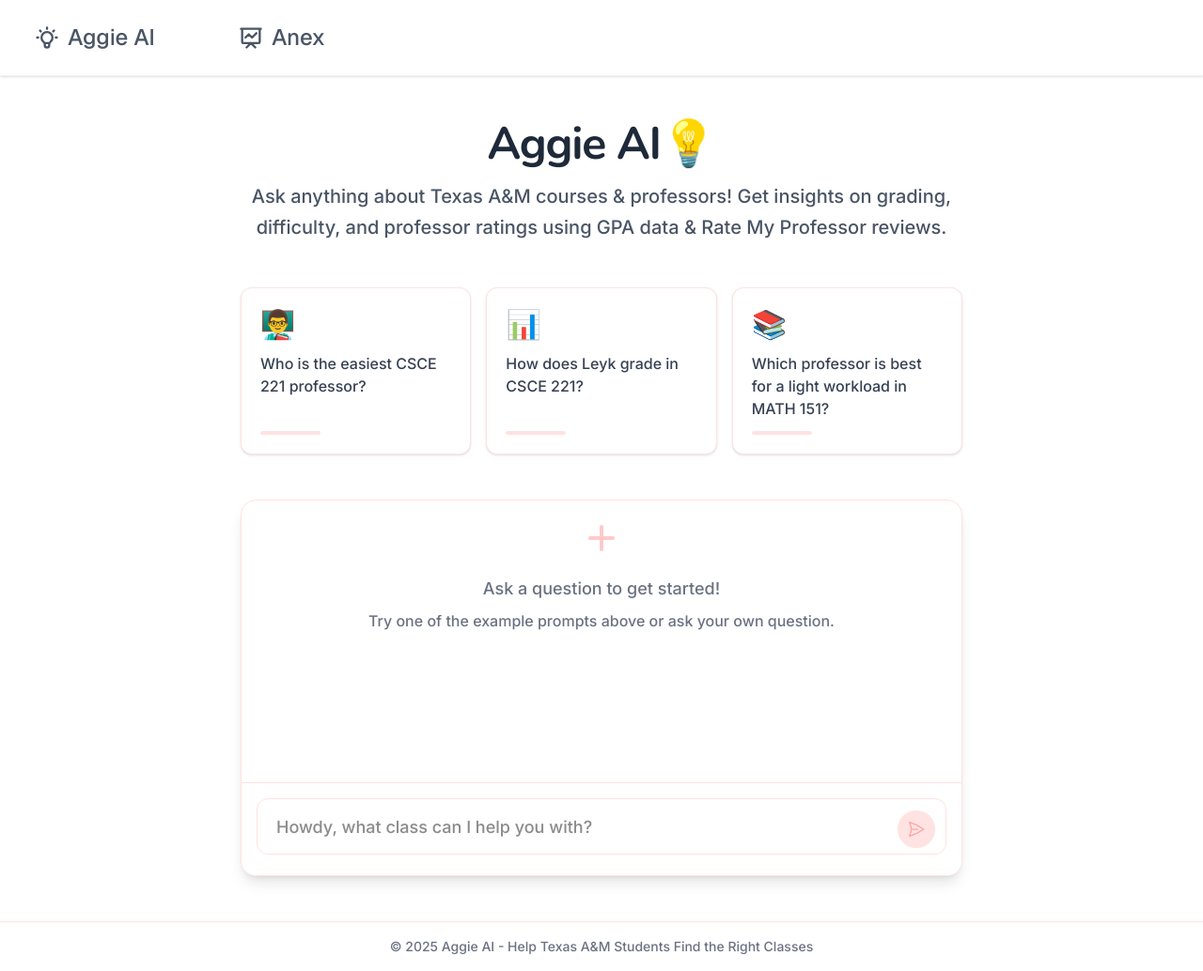
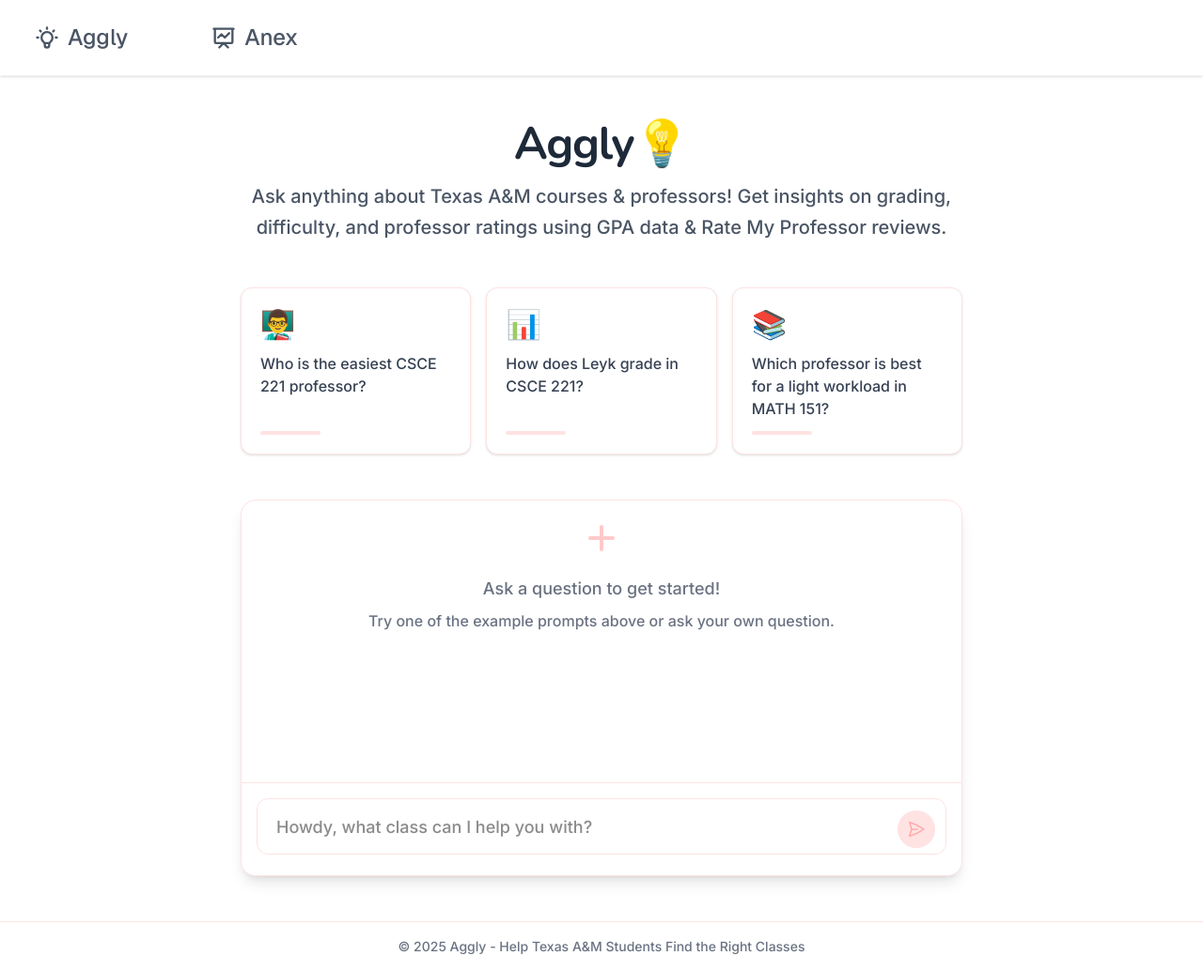
Before and after one commit to amaanchau/GarnettAI, a Next.js app in the folder garnett_frontend/: page / in a window 1280 px wide. Shown: the whole page at 94% size. Built offline with nearby package versions, Linux system fonts and the light colour scheme.

Commit message:
changed name to Aggly

```diff
--- a/garnett_frontend/src/app/anex/page.tsx
+++ b/garnett_frontend/src/app/anex/page.tsx
@@ -402,7 +402,7 @@
             </main>
 
             <footer className="py-4 text-center text-gray-500 text-sm border-t border-red-100 mt-auto">
-                <p>© 2025 Aggie AI - Help Texas A&M Students Find the Right Classes</p>
+                <p>© 2025 Aggly - Help Texas A&M Students Find the Right Classes</p>
             </footer>
         </div>
     );
--- a/garnett_frontend/src/app/layout.tsx
+++ b/garnett_frontend/src/app/layout.tsx
@@ -22,7 +22,7 @@
 });
 
 export const metadata: Metadata = {
-  title: "Aggie AI",
+  title: "Aggly",
   description: "Generated by create next app",
 };
 
--- a/garnett_frontend/src/app/page.tsx
+++ b/garnett_frontend/src/app/page.tsx
@@ -262,7 +262,7 @@
                   transition: { duration: 0.3 }
                 }}
               >
-                Aggie AI💡
+                Aggly💡
               </motion.h1>
               <p className="text-xl text-gray-600 max-w-3xl leading-relaxed">
                 Ask anything about Texas A&M courses & professors! Get insights on grading, difficulty, and professor ratings using GPA data & Rate My Professor reviews.
@@ -414,7 +414,7 @@
 
       {!conversationStarted && (
         <footer className="py-4 text-center text-gray-500 text-sm border-t border-red-100">
-          <p>© 2025 Aggie AI - Help Texas A&M Students Find the Right Classes</p>
+          <p>© 2025 Aggly - Help Texas A&M Students Find the Right Classes</p>
         </footer>
       )}
     </div>
--- a/garnett_frontend/src/components/Navbar.tsx
+++ b/garnett_frontend/src/components/Navbar.tsx
@@ -25,7 +25,7 @@
                         <svg xmlns="http://www.w3.org/2000/svg" className="h-7 w-7 mr-2" fill="none" viewBox="0 0 24 24" stroke="currentColor">
                             <path strokeLinecap="round" strokeLinejoin="round" strokeWidth={2} d="M9.663 17h4.673M12 3v1m6.364 1.636l-.707.707M21 12h-1M4 12H3m3.343-5.657l-.707-.707m2.828 9.9a5 5 0 117.072 0l-.548.547A3.374 3.374 0 0014 18.469V19a2 2 0 11-4 0v-.531c0-.895-.356-1.754-.988-2.386l-.548-.547z" />
                         </svg>
-                        Aggie AI
+                        Aggly
                     </Link>
                     <Link href="/anex" className="py-3 px-5 text-2xl font-medium text-gray-600 rounded-xl transition-all duration-300 ease-in-out hover:bg-red-50 hover:text-gray-700 flex items-center">
                         <svg xmlns="http://www.w3.org/2000/svg" className="h-7 w-7 mr-2" fill="none" viewBox="0 0 24 24" stroke="currentColor">
@@ -77,7 +77,7 @@
                             <svg xmlns="http://www.w3.org/2000/svg" className="h-7 w-7 mr-3" fill="none" viewBox="0 0 24 24" stroke="currentColor">
                                 <path strokeLinecap="round" strokeLinejoin="round" strokeWidth={2} d="M9.663 17h4.673M12 3v1m6.364 1.636l-.707.707M21 12h-1M4 12H3m3.343-5.657l-.707-.707m2.828 9.9a5 5 0 117.072 0l-.548.547A3.374 3.374 0 0014 18.469V19a2 2 0 11-4 0v-.531c0-.895-.356-1.754-.988-2.386l-.548-.547z" />
                             </svg>
-                            Aggie AI
+                            Aggly
                         </Link>
                         <Link href="/anex" className="py-4 px-5 text-xl text-gray-600 rounded transition-colors duration-300 ease-in-out hover:bg-gray-100 hover:text-gray-300 flex items-center">
                             <svg xmlns="http://www.w3.org/2000/svg" className="h-7 w-7 mr-3" fill="none" viewBox="0 0 24 24" stroke="currentColor">
```
Also changed, not shown: 1 other file (tests, documents, lock files or other folders).
